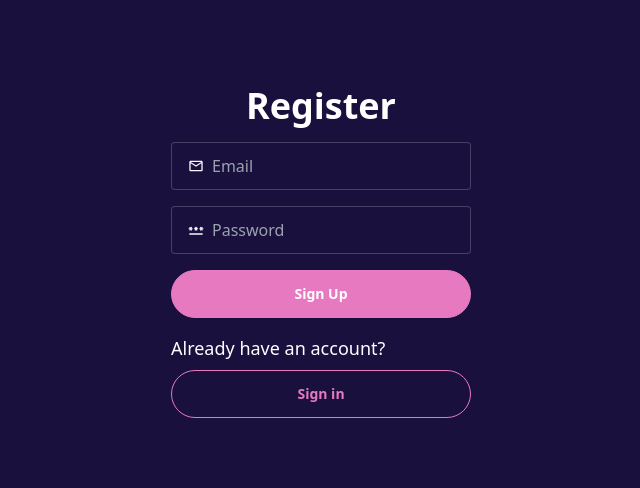
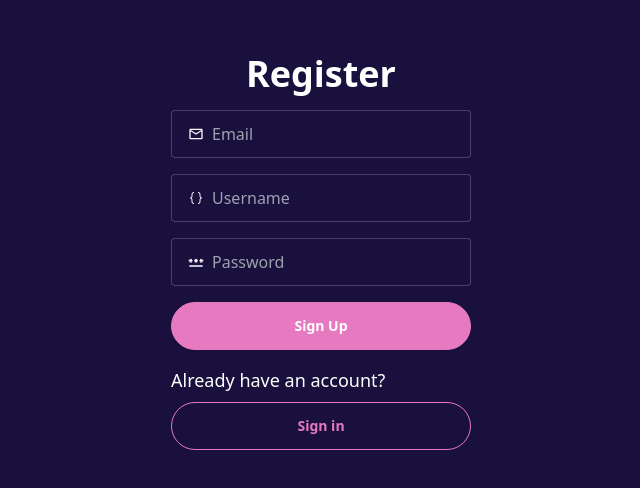
Before and after one commit to theashu02/Tally-Type-Racer, a React (Vite) app in the folder client/: page /signup in a window 1280 px wide. Shown: the part 148-636 px from the top of the page, without its empty margins (319-959 px from the left). Built offline with nearby package versions, Linux system fonts and the light colour scheme; no server answers.

Commit message:
vercel.json

```diff
--- a/client/src/auth/LoginPage.jsx
+++ b/client/src/auth/LoginPage.jsx
@@ -8,7 +8,7 @@ import {
   signInWithEmailAndPassword,
 } from "firebase/auth";
 import toast from "react-hot-toast";
-import PropTypes from "prop-types";
+// import PropTypes from "prop-types";
 import { VscSymbolNamespace } from "react-icons/vsc";
 import { useUser } from "../context/useUser";
 
--- a/client/src/auth/SignUpPage.jsx
+++ b/client/src/auth/SignUpPage.jsx
@@ -5,6 +5,8 @@ import { MdPassword } from "react-icons/md";
 import { auth } from "../firebase/config";
 import { createUserWithEmailAndPassword } from "firebase/auth";
 import toast from "react-hot-toast";
+import { VscSymbolNamespace } from "react-icons/vsc";
+import { useUser } from "../context/useUser";
 
 const SignUpPage = () => {
   const [userCredentials, setUserCredentials] = useState({});
@@ -12,6 +14,7 @@ const SignUpPage = () => {
   const [isLoading, setIsLoading] = useState(false);
   console.log(auth);
   const navigate = useNavigate();
+  const { setUserName } = useUser();
 
   function handleCredentials(e) {
     setUserCredentials({
@@ -42,6 +45,7 @@ const SignUpPage = () => {
         // Signed up
         const user = userCredential.user;
         console.log(user);
+        setUserName(userCredentials.username);
         toast.success("Signup successful! Welcome to the Game.");
         setTimeout(() => {
           toast.success("Please login to update username");
@@ -74,6 +78,18 @@ const SignUpPage = () => {
               placeholder="Email"
               name="email"
               onChange={(e) => handleCredentials(e)}
+            />
+          </label>
+          {/* Username input */}
+          <label className="input input-bordered rounded flex items-center gap-2">
+            <VscSymbolNamespace />
+            <input
+              type="text"
+              className="grow"
+              placeholder="Username"
+              name="username"
+              onChange={(e) => handleCredentials(e)}
+              required
             />
           </label>
           <label className="input input-bordered rounded flex items-center gap-2">
--- a/client/src/socketConfig.js
+++ b/client/src/socketConfig.js
@@ -1,3 +1,5 @@
 import io from "socket.io-client";
-const socket = io("http://localhost:5000");
+const url = "http://localhost:5000"
+
+const socket = io(url);
 export default socket;
```
Also changed, not shown: client/vercel.json (added).
